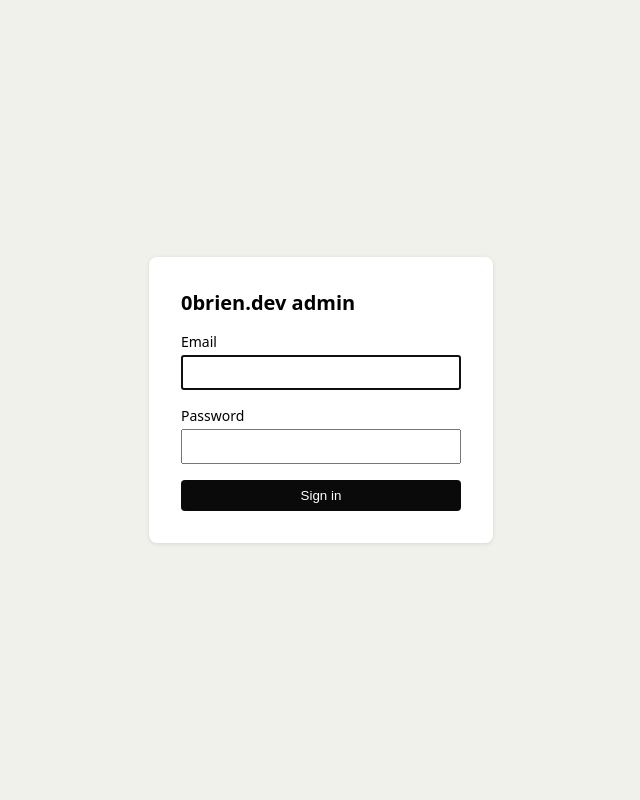
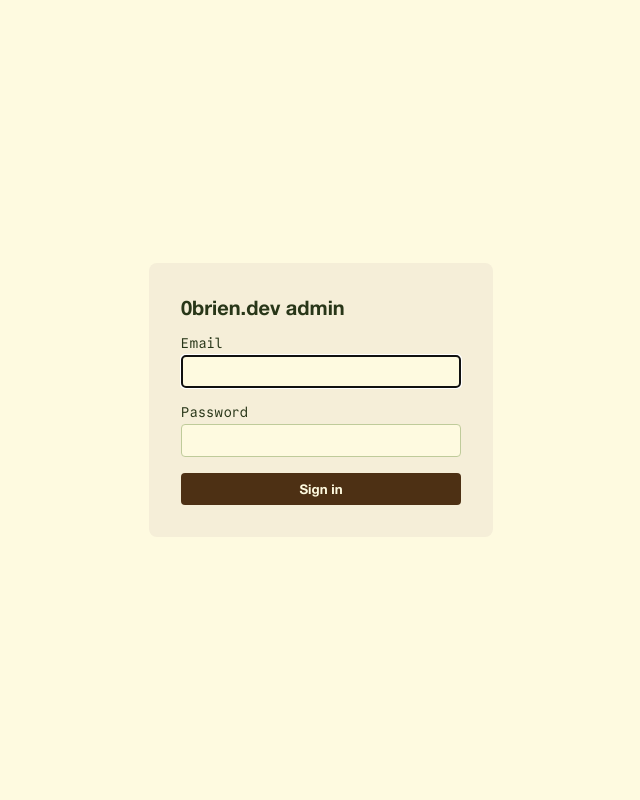
Before and after one commit to FrosteAto/FrosteAto-Homepage, a Symfony app: template backend/templates/security/login.html.twig in a window 1280 px wide. Shown: the whole page, without its empty margins (319-959 px from the left). Run offline with Twig, Linux system fonts and the light colour scheme; the template is opened without the code that fills it, so the values that code supplies are empty; some libraries are stand-ins or nearby versions.

Commit message:
Restyle admin login page to match the main site's light mode

```diff
--- a/backend/templates/security/login.html.twig
+++ b/backend/templates/security/login.html.twig
@@ -4,13 +4,94 @@
     <meta charset="UTF-8">
     <title>Admin login | 0brien.dev</title>
     <style>
-        body { font-family: system-ui, sans-serif; background: #f0f1eb; display: flex; align-items: center; justify-content: center; height: 100vh; margin: 0; }
-        form { background: #fff; padding: 2rem; border-radius: 8px; box-shadow: 0 1px 4px rgba(0,0,0,.1); width: 280px; }
-        h1 { font-size: 1.25rem; margin: 0 0 1rem; }
-        label { display: block; font-size: .875rem; margin-bottom: .25rem; }
-        input { width: 100%; padding: .5rem; margin-bottom: 1rem; box-sizing: border-box; }
-        button { width: 100%; padding: .5rem; background: #0a0a0a; color: #fff; border: none; border-radius: 4px; cursor: pointer; }
-        .error { color: #a67d63; font-size: .875rem; margin-bottom: 1rem; }
+        /* Palette copied from frontend/src/app/globals.css (light mode only) -
+           keep these in sync if that palette changes. */
+        :root {
+            --color-cream: #fefae0;
+            --color-champagne-soft: #f5eed8;
+            --color-sage-deep: #bfcb9a;
+            --color-tan-deep: #4d3014;
+            --color-ink: #283618;
+            --color-rust: #6e352c;
+        }
+
+        @font-face {
+            font-family: "Helvetica Neue Local";
+            src: url("/fonts/HelveticaNeueBold.ttf") format("truetype");
+            font-weight: 700;
+            font-display: swap;
+        }
+
+        @font-face {
+            font-family: "Commit Mono";
+            src: url("/fonts/CommitMono.otf") format("opentype");
+            font-display: swap;
+        }
+
+        body {
+            font-family: "Commit Mono", ui-monospace, monospace;
+            background: var(--color-cream);
+            color: var(--color-ink);
+            display: flex;
+            align-items: center;
+            justify-content: center;
+            height: 100vh;
+            margin: 0;
+        }
+
+        form {
+            background: var(--color-champagne-soft);
+            padding: 2rem;
+            border-radius: 8px;
+            width: 280px;
+        }
+
+        h1 {
+            font-family: "Helvetica Neue Local", ui-sans-serif, sans-serif;
+            font-size: 1.25rem;
+            margin: 0 0 1rem;
+            color: var(--color-ink);
+        }
+
+        label {
+            display: block;
+            font-size: .875rem;
+            margin-bottom: .25rem;
+        }
+
+        input {
+            width: 100%;
+            padding: .5rem;
+            margin-bottom: 1rem;
+            box-sizing: border-box;
+            border: 1px solid var(--color-sage-deep);
+            border-radius: 4px;
+            background: var(--color-cream);
+            color: var(--color-ink);
+            font-family: inherit;
+        }
+
+        button {
+            width: 100%;
+            padding: .5rem;
+            background: var(--color-tan-deep);
+            color: var(--color-cream);
+            border: none;
+            border-radius: 4px;
+            cursor: pointer;
+            font-family: "Helvetica Neue Local", ui-sans-serif, sans-serif;
+            font-weight: 700;
+        }
+
+        button:hover {
+            opacity: 0.9;
+        }
+
+        .error {
+            color: var(--color-rust);
+            font-size: .875rem;
+            margin-bottom: 1rem;
+        }
     </style>
 </head>
 <body>
```
Also changed, not shown: backend/public/fonts/CommitMono.otf (added), backend/public/fonts/HelveticaNeueBold.ttf (added), 1 other file.
